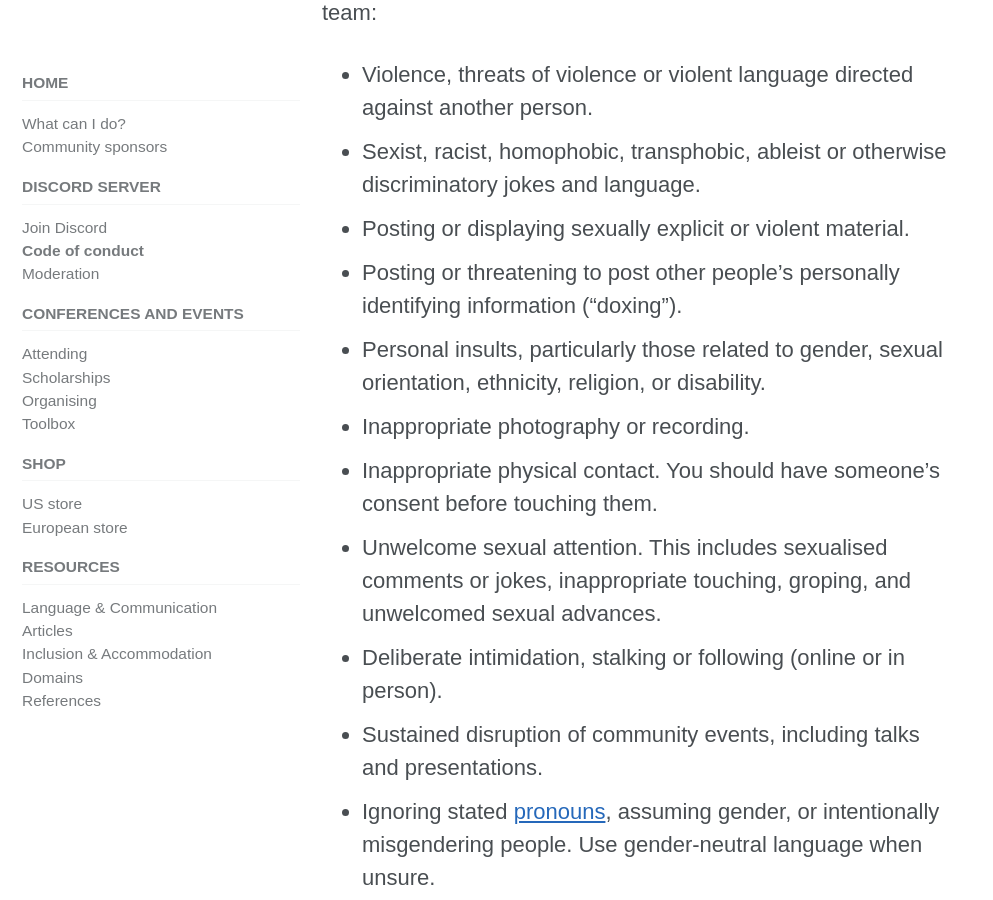
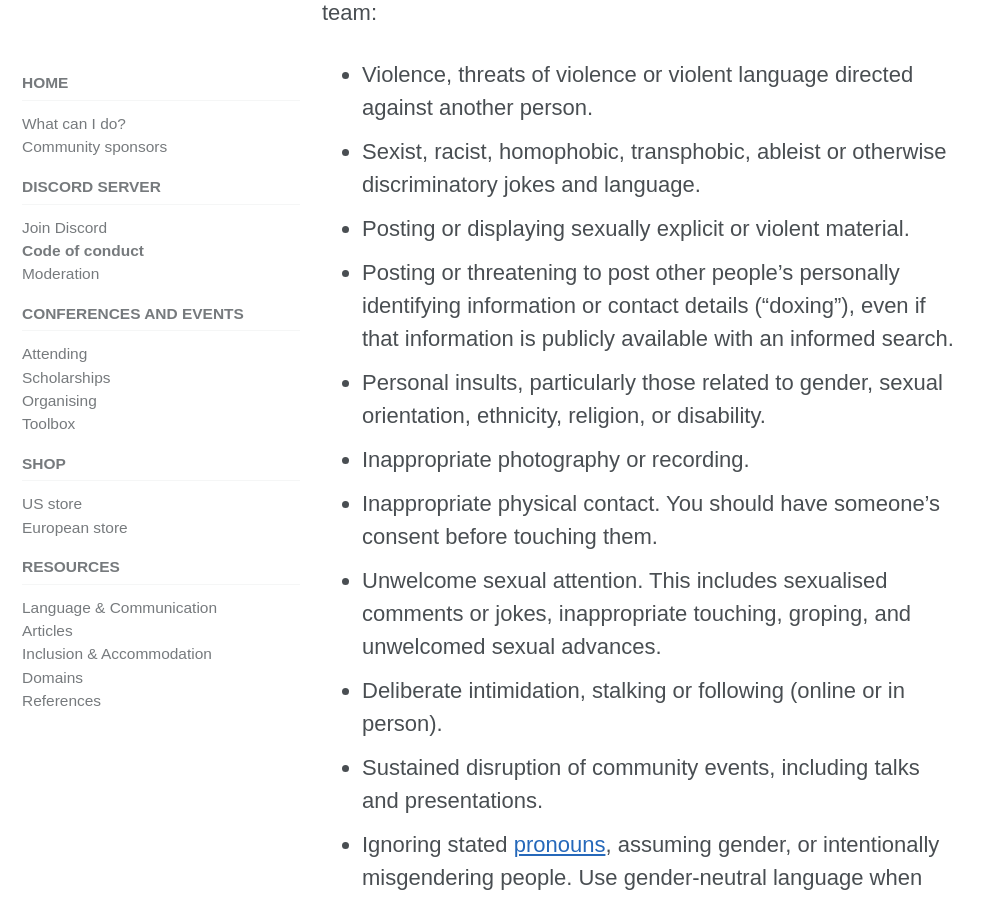
Before and after one commit to include-cpp/include-cpp.github.io, a Jekyll site: the page built from code-of-conduct.md, in a window 1280 px wide and 900 px high, scrolled down 1175 px. Shown: the whole window, without its empty margins (0-993 px from the left). Built offline with Jekyll 4.4.1, drawn with Linux system fonts in a browser that asks for light colours; cached includes are drawn as plain includes; nearby versions of some CDN libraries.

Commit message:
Update CoC regarding publishing personal information

```diff
--- a/code-of-conduct.md
+++ b/code-of-conduct.md
@@ -25,7 +25,7 @@ The following behaviours are unacceptable in all `#include <C++>` [Discord chann
 - Violence, threats of violence or violent language directed against another person.
 - Sexist, racist, homophobic, transphobic, ableist or otherwise discriminatory jokes and language.
 - Posting or displaying sexually explicit or violent material.
-- Posting or threatening to post other people’s personally identifying information ("doxing").
+- Posting or threatening to post other people’s personally identifying information or contact details (“doxing”), even if that information is publicly available with an informed search.
 - Personal insults, particularly those related to gender, sexual orientation, ethnicity, religion, or disability.
 - Inappropriate photography or recording.
 - Inappropriate physical contact. You should have someone’s consent before touching them.
```
